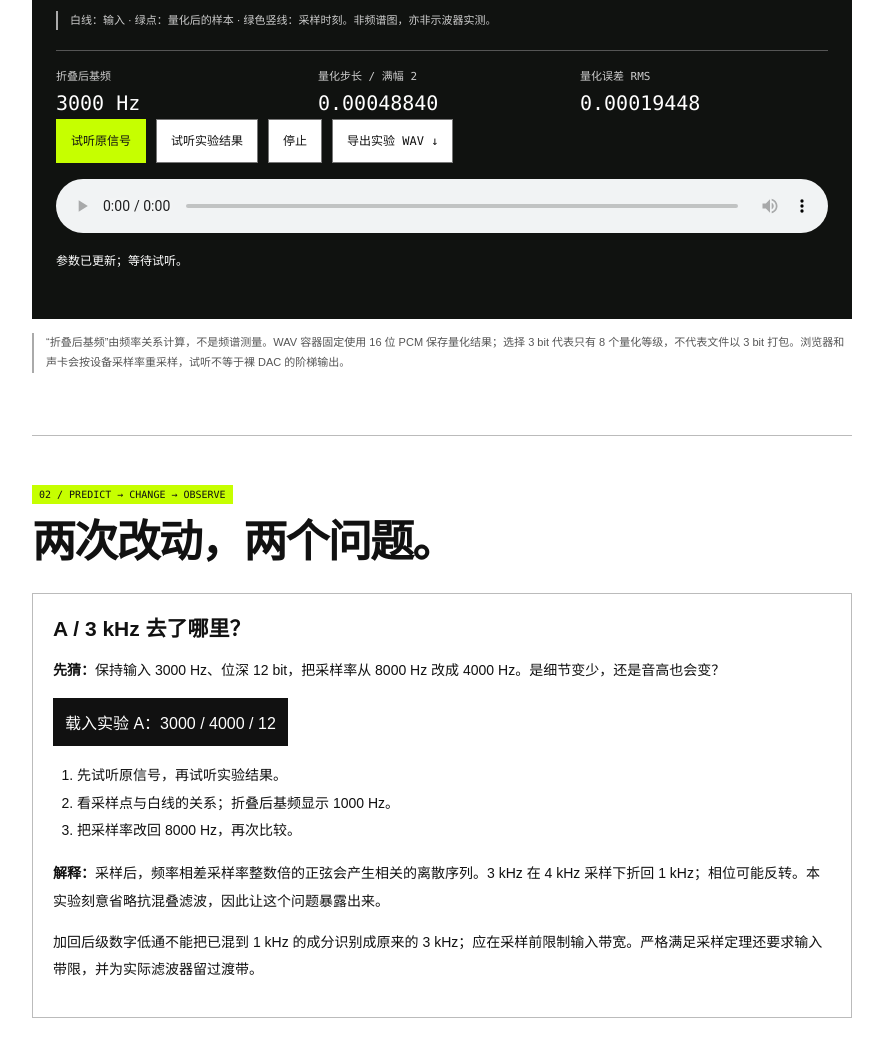
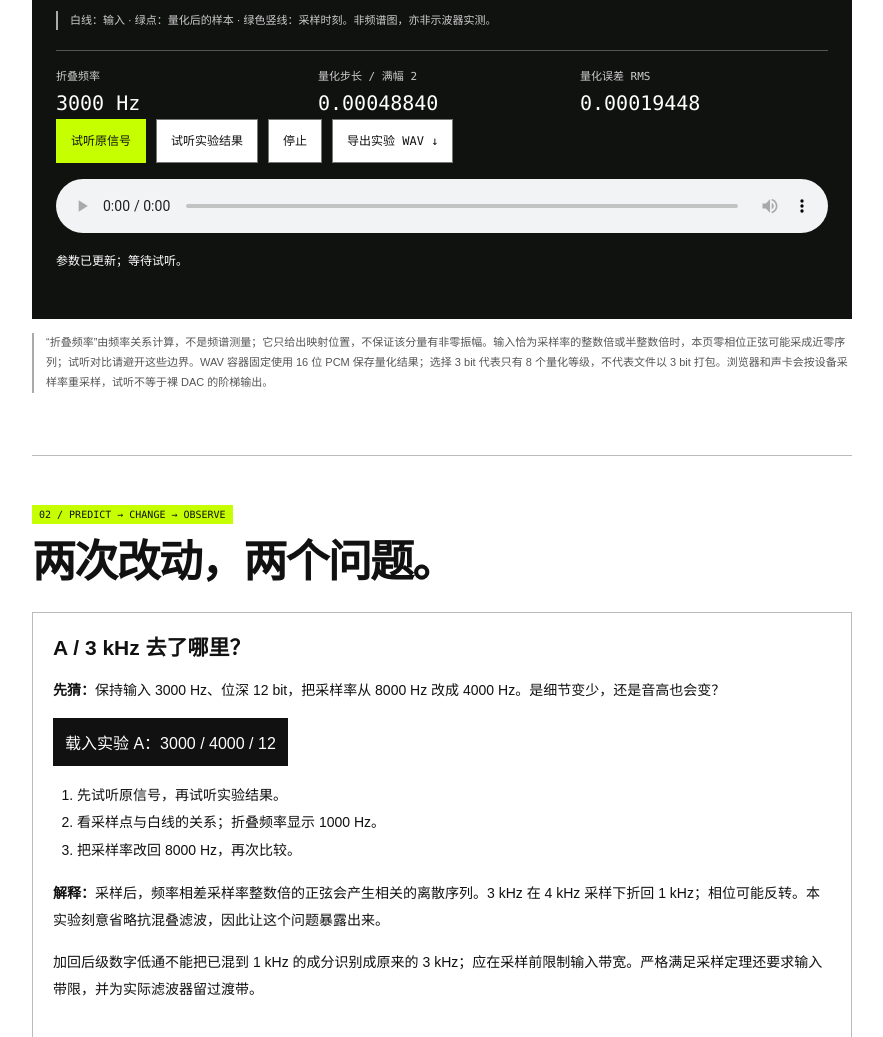
Before and after one commit to jbcl33/SIGNAL-NOISE, a plain HTML site: page static/lab/2026-11-17/index.html in a window 1280 px wide. Shown: the part 1762-2799 px from the top of the page, without its empty margins (277-1160 px from the left). Drawn offline with Linux system fonts and the light colour scheme.

Commit message:
Clarify sampling frequency mapping and Nyquist boundary cases

```diff
--- a/static/lab/2026-11-17/index.html
+++ b/static/lab/2026-11-17/index.html
@@ -11,9 +11,9 @@
 <div class="opener"><span class="label">SOUND / EXPERIMENT</span><h2>先改一个参数，<br>再解释发生了什么。</h2><p>同一个 3 kHz 正弦波，为什么换了采样率，可能变成 1 kHz？“12 位 ADC”又能说明多少声音质量？本期从两个小实验开始。先预测，再操作，最后把结果带回开发板的模拟输入端。</p><p class="source">本页使用数学合成信号，不调用麦克风。可离线运行；试听由你点击启动。实际开发板采集、模拟滤波和硬件噪声不在本次测量范围内。</p></div>
 <section class="section" id="bench"><span class="tag">01 / INTERACTIVE BENCH</span><h2>把采样率拧下来。</h2><p>白线是输入正弦，绿色圆点是采样并量化后的值。图只显示前 4 ms；每次生成 2 秒单声道数据。先把设备音量调低，再比较原信号与实验结果。</p>
 <div class="lab-panel"><div class="controls"><label for="frequency">输入频率 / <span id="frequency-value">3000 Hz</span><input id="frequency" type="range" min="100" max="6000" step="50" value="3000"></label><label for="sample-rate">采样率 / Hz<select id="sample-rate"><option value="4000">4000</option><option value="8000" selected>8000</option><option value="16000">16000</option><option value="48000">48000</option></select></label><label for="bit-depth">量化位深 / bit<select id="bit-depth"><option>3</option><option>4</option><option>8</option><option selected>12</option><option>16</option></select></label></div>
-<canvas id="waveform" width="900" height="260" role="img" aria-label="输入波形与采样点：具体参数和数值在下方文本显示"></canvas><p class="source">白线：输入 · 绿点：量化后的样本 · 绿色竖线：采样时刻。非频谱图，亦非示波器实测。</p><div class="readings"><span>折叠后基频<strong id="alias-value"></strong></span><span>量化步长 / 满幅 2<strong id="step-value"></strong></span><span>量化误差 RMS<strong id="rms-value"></strong></span></div><div class="actions"><button id="play-original" type="button">试听原信号</button><button id="play-result" type="button">试听实验结果</button><button id="stop" type="button">停止</button><a class="download-link" id="export" download="sampling.wav">导出实验 WAV ↓</a></div><audio id="audio" controls preload="none" aria-label="实验声音播放器"></audio><output id="status" role="status" aria-live="polite">等待试听；更改参数后播放停止。</output></div>
-<p class="source">“折叠后基频”由频率关系计算，不是频谱测量。WAV 容器固定使用 16 位 PCM 保存量化结果；选择 3 bit 代表只有 8 个量化等级，不代表文件以 3 bit 打包。浏览器和声卡会按设备采样率重采样，试听不等于裸 DAC 的阶梯输出。</p><noscript><p class="note">实验台需要 JavaScript。下方实验说明、数值记录、源码和 Python 复现脚本仍可阅读或下载。</p></noscript></section>
-<section class="section" id="experiments"><span class="tag">02 / PREDICT → CHANGE → OBSERVE</span><h2>两次改动，两个问题。</h2><article class="experiment-card"><h3>A / 3 kHz 去了哪里？</h3><p><strong>先猜：</strong>保持输入 3000 Hz、位深 12 bit，把采样率从 8000 Hz 改成 4000 Hz。是细节变少，还是音高也会变？</p><button type="button" id="preset-alias">载入实验 A：3000 / 4000 / 12</button><ol><li>先试听原信号，再试听实验结果。</li><li>看采样点与白线的关系；折叠后基频显示 1000 Hz。</li><li>把采样率改回 8000 Hz，再次比较。</li></ol><p><strong>解释：</strong>采样后，频率相差采样率整数倍的正弦会产生相关的离散序列。3 kHz 在 4 kHz 采样下折回 1 kHz；相位可能反转。本实验刻意省略抗混叠滤波，因此让这个问题暴露出来。</p><p>加回后级数字低通不能把已混到 1 kHz 的成分识别成原来的 3 kHz；应在采样前限制输入带宽。严格满足采样定理还要求输入带限，并为实际滤波器留过渡带。</p></article>
+<canvas id="waveform" width="900" height="260" role="img" aria-label="输入波形与采样点：具体参数和数值在下方文本显示"></canvas><p class="source">白线：输入 · 绿点：量化后的样本 · 绿色竖线：采样时刻。非频谱图，亦非示波器实测。</p><div class="readings"><span>折叠频率<strong id="alias-value"></strong></span><span>量化步长 / 满幅 2<strong id="step-value"></strong></span><span>量化误差 RMS<strong id="rms-value"></strong></span></div><div class="actions"><button id="play-original" type="button">试听原信号</button><button id="play-result" type="button">试听实验结果</button><button id="stop" type="button">停止</button><a class="download-link" id="export" download="sampling.wav">导出实验 WAV ↓</a></div><audio id="audio" controls preload="none" aria-label="实验声音播放器"></audio><output id="status" role="status" aria-live="polite">等待试听；更改参数后播放停止。</output></div>
+<p class="source">“折叠频率”由频率关系计算，不是频谱测量；它只给出映射位置，不保证该分量有非零振幅。输入恰为采样率的整数倍或半整数倍时，本页零相位正弦可能采成近零序列；试听对比请避开这些边界。WAV 容器固定使用 16 位 PCM 保存量化结果；选择 3 bit 代表只有 8 个量化等级，不代表文件以 3 bit 打包。浏览器和声卡会按设备采样率重采样，试听不等于裸 DAC 的阶梯输出。</p><noscript><p class="note">实验台需要 JavaScript。下方实验说明、数值记录、源码和 Python 复现脚本仍可阅读或下载。</p></noscript></section>
+<section class="section" id="experiments"><span class="tag">02 / PREDICT → CHANGE → OBSERVE</span><h2>两次改动，两个问题。</h2><article class="experiment-card"><h3>A / 3 kHz 去了哪里？</h3><p><strong>先猜：</strong>保持输入 3000 Hz、位深 12 bit，把采样率从 8000 Hz 改成 4000 Hz。是细节变少，还是音高也会变？</p><button type="button" id="preset-alias">载入实验 A：3000 / 4000 / 12</button><ol><li>先试听原信号，再试听实验结果。</li><li>看采样点与白线的关系；折叠频率显示 1000 Hz。</li><li>把采样率改回 8000 Hz，再次比较。</li></ol><p><strong>解释：</strong>采样后，频率相差采样率整数倍的正弦会产生相关的离散序列。3 kHz 在 4 kHz 采样下折回 1 kHz；相位可能反转。本实验刻意省略抗混叠滤波，因此让这个问题暴露出来。</p><p>加回后级数字低通不能把已混到 1 kHz 的成分识别成原来的 3 kHz；应在采样前限制输入带宽。严格满足采样定理还要求输入带限，并为实际滤波器留过渡带。</p></article>
 <article class="experiment-card"><h3>B / 点够密，为什么仍有误差？</h3><p><strong>先猜：</strong>固定输入 1000 Hz、采样率 48000 Hz，只把量化位深从 12 bit 改成 3 bit。横向采样间隔不变，纵向发生什么？</p><button type="button" id="preset-bits">载入实验 B：1000 / 48000 / 3</button><ol><li>观察圆点高度只能落在少数几个位置。</li><li>比较 3、8、12 bit 的误差 RMS，试听相同频率下的结果。</li><li>导出 WAV，在 Audacity 中放大波形；文件的 16 位存储不会恢复已经丢掉的量化精度。</li></ol><p><strong>解释：</strong>本页把 −1 到 +1 等距分成 2<sup>B</sup> 个电平，再按最近电平取整。量化步长为 2 / (2<sup>B</sup> − 1)。误差与信号有关，低位深下不宜一概称为“白噪声”；本期没有加入抖动。</p></article></section>
 <section class="section" id="results"><span class="tag">03 / RUN LOG</span><h2>不是只有理论值。</h2><p>同一份 JavaScript 运算核心在 Node 中生成样本，并用 Python 独立计算比对；下表记录 2 秒、幅度 0.8 的实际数值。另核对 3 kHz / 4 kHz 的样本与反相 1 kHz 样本的对应关系；这不是频谱测量。</p><div class="results"><table><caption>2026-11-17 · 数字模拟运行记录 / 非硬件采样</caption><thead><tr><th>输入 / 采样率 / 位深</th><th>折叠基频</th><th>误差 RMS</th></tr></thead><tbody><tr><td>3000 Hz / 8000 / 12 bit</td><td>3000 Hz</td><td>0.0001945</td></tr><tr><td>3000 Hz / 4000 / 12 bit</td><td>1000 Hz</td><td>0.0002442</td></tr><tr><td>1000 Hz / 48000 / 3 bit</td><td>1000 Hz</td><td>0.0788175</td></tr><tr><td>1000 Hz / 48000 / 8 bit</td><td>1000 Hz</td><td>0.0027570</td></tr><tr><td>1000 Hz / 48000 / 12 bit</td><td>1000 Hz</td><td>0.0001705</td></tr></tbody></table></div><p>RMS 只比较量化前后的<strong>同一组采样时刻</strong>，不衡量连续信号重建误差，也不是 ADC 的有效位数或整机信噪比。实验 A 即使量化误差很小，混叠仍然存在。</p><p><a href="verify.py" download>Python 独立复现脚本 ↓</a> · <a href="results.json">实际计算记录 JSON ↗</a> · <a href="sampler-core.js">实验核心源码 ↗</a></p></section>
 <section class="section" id="hardware"><span class="tag">04 / NEXT: ANALOG INPUT</span><h2>回到开发板，<br>先看信号怎样进来。</h2><div class="flow" aria-label="模拟采样链路"><span>声源</span><span>→ 电平适配 / 偏置</span><span>→ 抗混叠滤波</span><span>→ ADC</span><span>→ 缓冲 / 存储</span></div><p>网页里的正弦已经是数字公式；真正接音频时，ADC 面对的是电压。双极性音频若接到单极性 ADC，需要检查偏置、幅度、输入阻抗及保护条件。不要把扬声器输出直接接进 GPIO。</p><div class="two"><article class="box"><h3>从 ADC 示例开始</h3><p>Raspberry Pi 的 <code>hello_adc</code> 示例选择 GPIO26 / ADC0，读取 12 位值并打印电压。它适合确认输入通路；循环打印没有建立固定音频采样率，不等于一台采样器。下一步应研究定时采集、FIFO 和 DMA，再决定如何存储音频。</p><p class="source"><a href="https://github.com/raspberrypi/pico-examples/blob/master/adc/hello_adc/hello_adc.c">官方示例 ↗</a>本期仅阅读源码，未接板测量。</p></article><article class="box"><h3>画 PCB 前，补齐边界</h3><p>先写出允许的输入电压范围、目标带宽、采样率、参考电压与输入源阻抗，再选择前端拓扑。12 位寄存器不保证 12 位有效精度；电源、参考、布线和模拟噪声都会进入结果。这里不提供未验证的通用音频前端元件值。</p></article></div></section>
```
